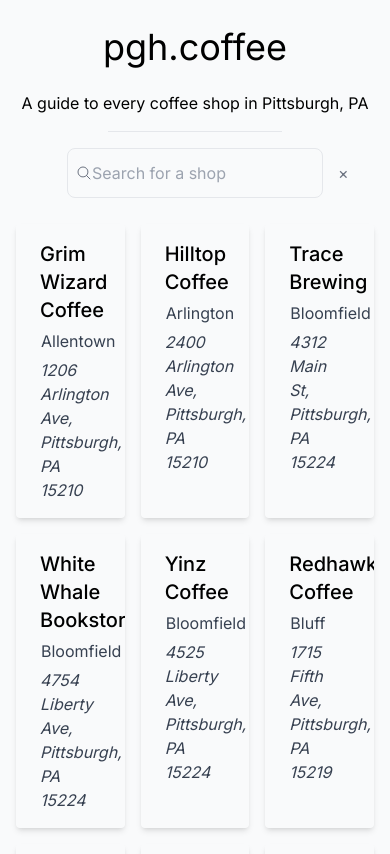
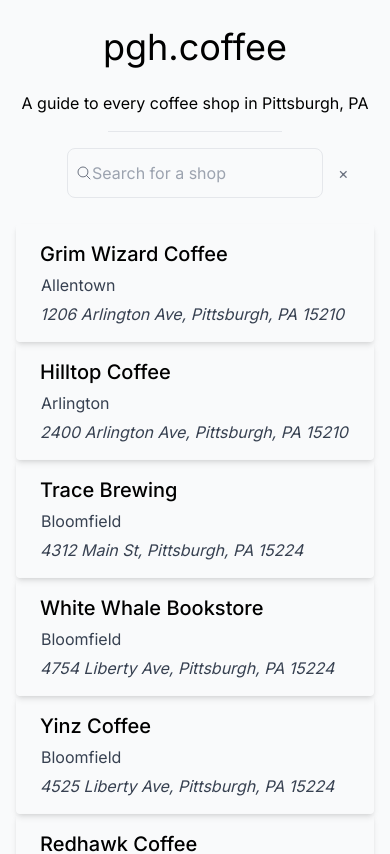
Before and after one commit to Johngeorgesample/pgh-coffee, a Next.js app: page / in a window 390 px wide. Shown: the top 854 px of the page. Built offline with nearby package versions, Linux system fonts and the light colour scheme.

Commit message:
One card per line on mobile (#12)

```diff
--- a/app/page.tsx
+++ b/app/page.tsx
@@ -71,7 +71,7 @@ export default function Home({ searchParams }: { searchParams: any }) {
           </div>
         </div>
 
-        <div className="grid grid-cols-3 gap-4 px-4 mt-56">
+        <div className="grid-cols-3 gap-4 px-4 mt-56 block md:grid">
           {coffeeShops.map(shop => {
             if (meetsFilterCriteria(shop) || !filter) {
               return <ShopCard key={shop.address} onShopClick={(shopName: any) => setFilter(shopName)} shop={shop} />
```
